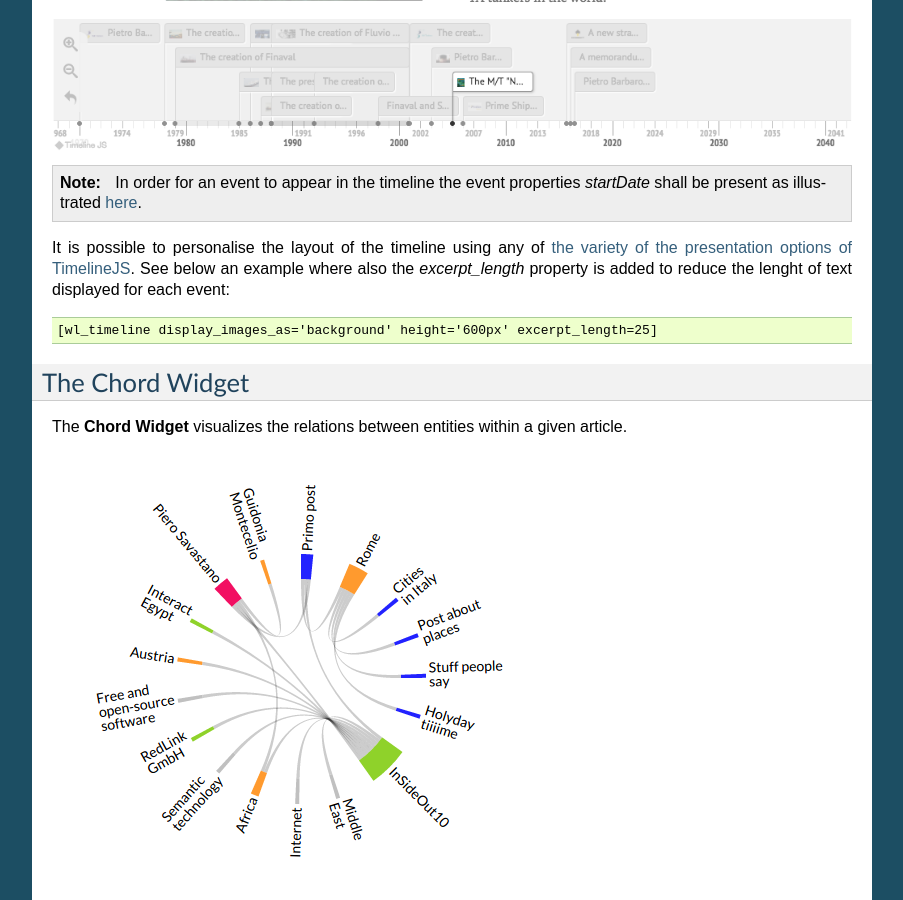
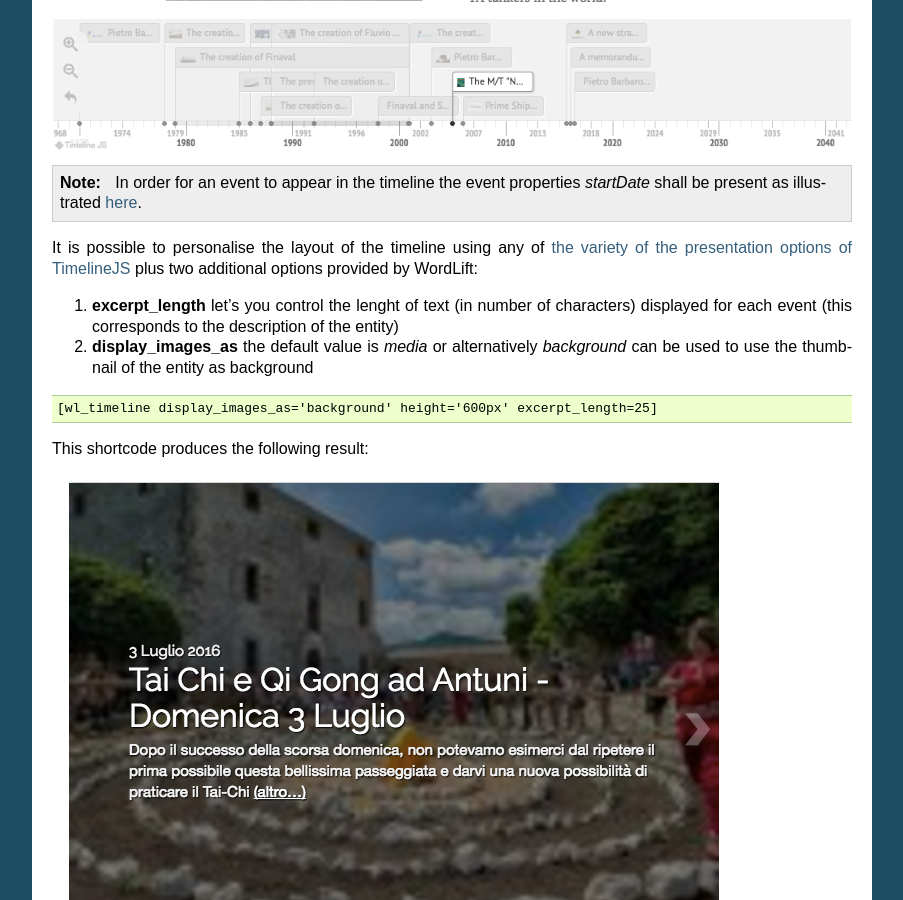
Before and after one commit to insideout10/wordlift-docs, a Sphinx documentation site: the page built from docs/discover.rst, in a window 1280 px wide and 900 px high, scrolled down 2177 px. Shown: the whole window, without its empty margins (198-1101 px from the left). Built offline with Sphinx 7.4.7, drawn with Linux system fonts in a browser that asks for light colours.

Commit message:
updating discovery

```diff
--- a/docs/discover.rst
+++ b/docs/discover.rst
@@ -59,11 +59,19 @@ _____________
 .. note::
         In order for an event to appear in the timeline the event properties *startDate* shall be present as illustrated `here <edit-entity.html#edit-an-event>`_.
 
-It is possible to personalise the layout of the timeline using any of `the variety of the presentation options of TimelineJS <https://timeline.knightlab.com/docs/options.html>`_. See below an example where also the *excerpt_length* property is added to reduce the lenght of text displayed for each event:
+It is possible to personalise the layout of the timeline using any of `the variety of the presentation options of TimelineJS <https://timeline.knightlab.com/docs/options.html>`_ plus two additional options provided by WordLift:
+
+1. **excerpt_length** let's you control the lenght of text (in number of characters) displayed for each event (this corresponds to the description of the entity)
+2. **display_images_as** the default value is *media* or alternatively *background* can be used to use the thumbnail of the entity as background
 
 .. code-block:: html
 
 	[wl_timeline display_images_as='background' height='600px' excerpt_length=25]
+
+This shortcode produces the following result:
+
+.. image:: /images/wordlift-shortcodes-timeline-02.png
+
 
 The Chord Widget
 _____________
```
Also changed, not shown: docs/images/wordlift-shortcodes-timeline-02.png (added).
